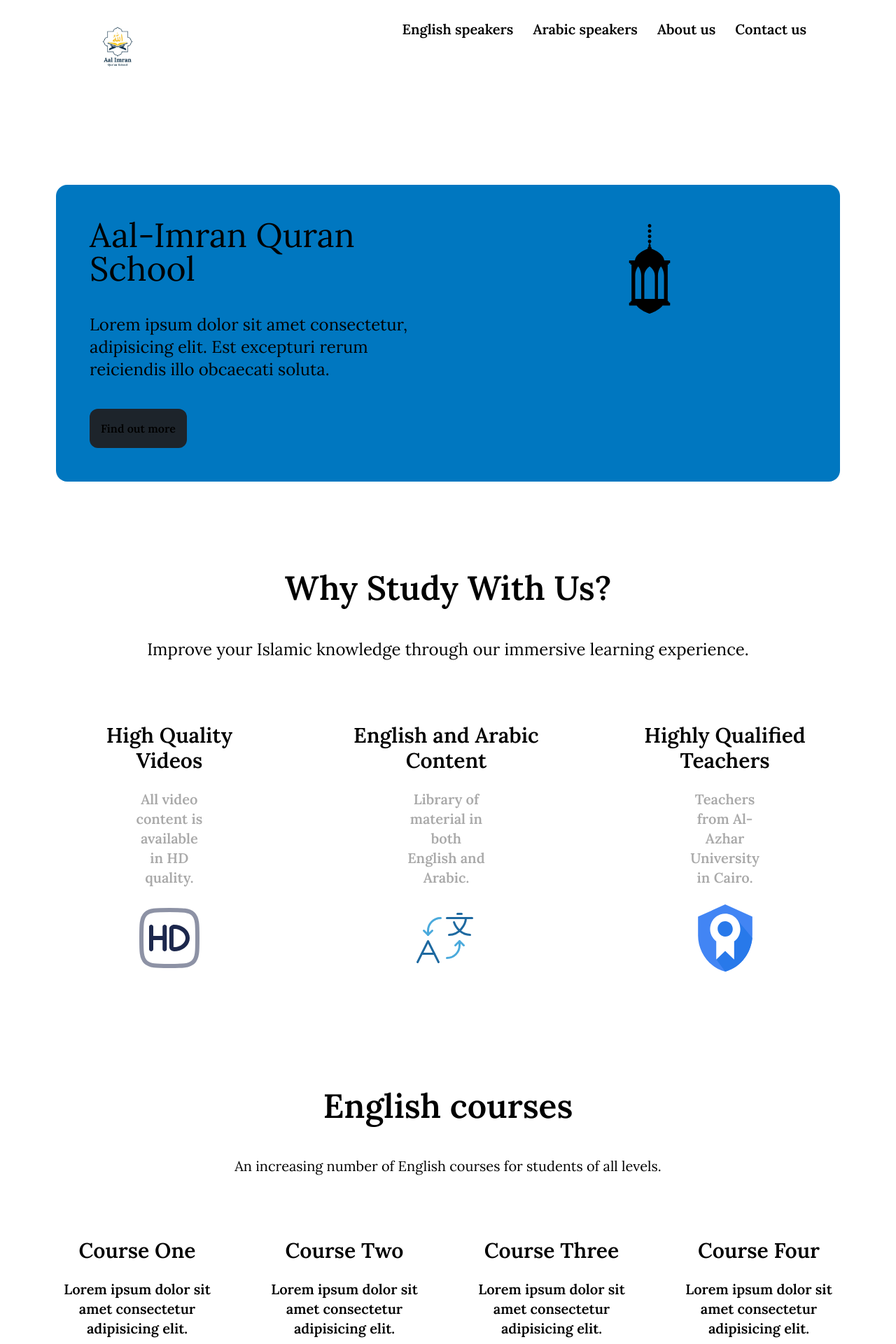
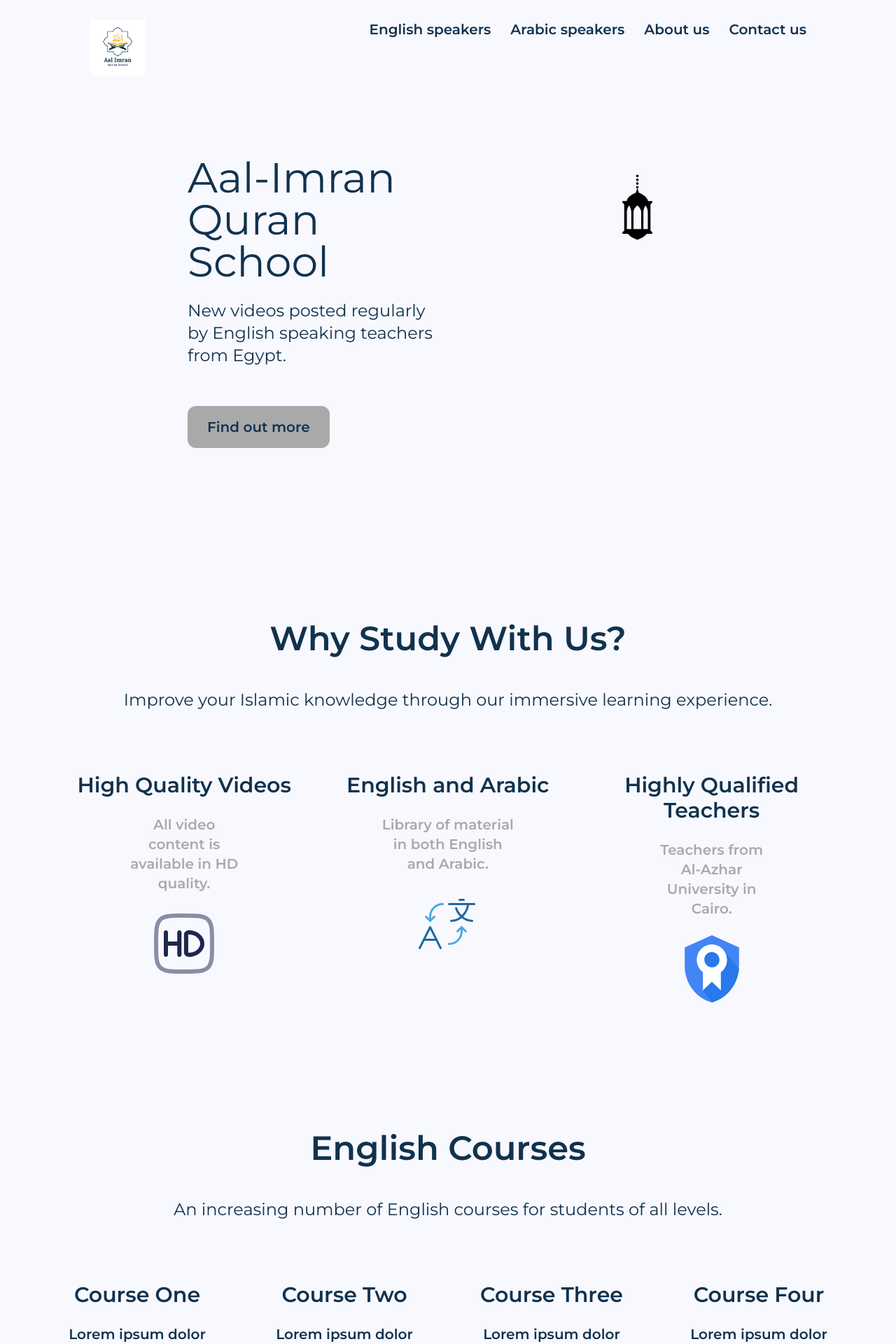
Before and after one commit to BillalPatel/english-for-arabs, a Next.js app: page / in a window 1280 px wide. Shown: the top 1920 px of the page at 70% size. Built offline with nearby package versions, Linux system fonts and the light colour scheme.

Commit message:
Initial commit

```diff
--- a/app/components/Button.tsx
+++ b/app/components/Button.tsx
@@ -7,5 +7,5 @@
 export function Button(props: ButtonProps) {
   const { buttonText } = props;
 
-  return <button className="button | rounded-xl p-4 bg-[#1D242B] hover:bg-[#C7EEFF] text-slate-200 hover:text-[#1D242B] font-extrabold">{buttonText}</button>;
+  return <button className="button | rounded-xl py-4 px-7 bg-darkGrey hover:text-white text-black font-extrabold text-xl">{buttonText}</button>;
 }
--- a/app/components/CourseCard.tsx
+++ b/app/components/CourseCard.tsx
@@ -19,7 +19,7 @@
       <Image
         className="w-auto h-48 mx-auto duration-300 ease-in-out rounded-2xl hover:scale-110"
         src={courseImageUrl}
-        alt=""
+        alt="Video thumbnail"
       />
     </div>
   );
--- a/app/components/Footer.tsx
+++ b/app/components/Footer.tsx
@@ -5,7 +5,7 @@
 
 export function Footer() {
   return (
-    <div className="footer | min-h-[50vh] flex flex-col h-40 w-full bg-zinc-700 text-center text-2xl mt-32">
+    <div className="footer | min-h-[50vh] flex flex-col h-40 bg-darkGrey text-center text-2xl mt-32 w-screen absolute left-0">
       <h1 className="my-20">This is the footer</h1>
       <div className="logo-image">
         <Image src={iconImage} alt={""} className="logo | h-32 w-auto mx-auto mt-20" />
--- a/app/components/Hero.tsx
+++ b/app/components/Hero.tsx
@@ -6,14 +6,17 @@
 import { Button } from "./Button";
 export function Hero() {
   return (
-    <div className="hero | my-20 flex flex-row justify-between rounded-2xl border-red-800 bg-[#0077C0] border-solid p-12 space-y-10">
-      <div className="w-2/4 space-y-10">
-        <h1 className="header | text-5xl">Aal-Imran Quran School</h1>
-      <p className="text-2xl ">
-          Lorem ipsum dolor sit amet consectetur, adipisicing elit. Est
-          excepturi rerum reiciendis illo obcaecati soluta.{" "}
-        </p>
-        <Button buttonText="Find out more" />
+    <div className="hero | flex flex-row justify-between p-12 space-y-10 w-3/4 mx-auto mt-10 mb-36">
+      <div className="w-2/4">
+        <div className="space-y-6">
+          <h1 className="header | text-6xl text-black">Aal-Imran Quran School</h1>
+          <p className="text-2xl text-black">
+            New videos posted regularly by English speaking teachers from Egypt.
+          </p>
+        </div>
+        <div className="my-14">
+          <Button buttonText="Find out more" />
+        </div>
       </div>
       <div className="w-2/4">
         <Image
--- a/app/components/InfoCard.tsx
+++ b/app/components/InfoCard.tsx
@@ -11,9 +11,9 @@
   const { title, description, imageUrl } = props;
 
   return (
-    <div className="info-card | px-8 py-10 space-y-6 duration-300 ease-in-out hover:scale-105">
+    <div className="info-card |  py-10 space-y-6 duration-300 ease-in-out hover:scale-105">
       <h1 className="text-3xl font-extrabold">{title}</h1>
-      <p className="px-20 text-xl font-extrabold text-darkGrey">{description}</p>
+      <p className="px-24 text-xl font-extrabold text-center text-darkGrey">{description}</p>
       <Image className="w-auto h-24 mx-auto" src={imageUrl} alt={""} />
     </div>
   );
--- a/app/components/Navbar.tsx
+++ b/app/components/Navbar.tsx
@@ -13,7 +13,7 @@
           className="logo | h-20 w-auto"
         />
       </div>
-      <ul className="menubar-links | flex flex-row space-x-7 font-semibold">
+      <ul className="menubar-links | flex flex-row space-x-7 font-semibold text-black">
         <li className="relative text-xl w-fit block after:block after:content-[''] after:absolute after:h-[3px] after:bg-gold after:w-full after:scale-x-0 after:hover:scale-x-100 after:transition after:duration-300 after:origin-center">
           <Link href="/...">English speakers</Link>
         </li>
--- a/app/globals.css
+++ b/app/globals.css
@@ -5,11 +5,16 @@
 @tailwind components;
 @tailwind utilities;
 
+body {
+  overflow-x: hidden;
+}
+
 /* :root {
   --foreground-rgb: 0, 0, 0;
   --background-start-rgb: 214, 219, 220;
   --background-end-rgb: 255, 255, 255;
 }
+
 
 @media (prefers-color-scheme: dark) {
   :root {
--- a/app/layout.tsx
+++ b/app/layout.tsx
@@ -1,4 +1,4 @@
-import { Lora, Noto_Sans_Arabic } from "next/font/google";
+import { Montserrat, Noto_Sans_Arabic } from "next/font/google";
 
 import type { Metadata } from "next";
 import "./globals.css";
@@ -6,7 +6,7 @@
 import { Navbar } from "./components/Navbar";
 import { Footer } from "./components/Footer";
 
-const lora = Lora({ subsets: ["cyrillic"], weight: ["400", "500", "600"] });
+const montserrat = Montserrat({ subsets: ["cyrillic"], weight: ["400", "500", "600"] });
 const notoSansArabic = Noto_Sans_Arabic({
   subsets: ["arabic"],
   weight: ["400"],
@@ -23,7 +23,7 @@
   children: React.ReactNode;
 }) {
   return (
-    <html lang="en" className={`${lora.className}`}>
+    <html lang="en" className={`${montserrat.className} bg-offWhite text-black`}>
       <body className={'mx-20'}>
         <Navbar />
         {children}
--- a/app/page.tsx
+++ b/app/page.tsx
@@ -16,28 +16,26 @@
 
 export default function Home() {
   return (
-    <main className="space-y-32 ">
-      <div className="text-2xl font-extrabold"></div>
+    <main className="">
       <Hero />
       {/* <VideoBox videoLink="https://www.youtube.com/embed/AjOBWmjr09Q" /> */}
+      <div className="sections | space-y-36">
         <section>
           <div className="why-study | text-center space-y-12">
-          <h1 className="text-5xl font-extrabold ">Why Study With Us?</h1>
+            <h1 className="text-5xl font-extrabold">Why Study With Us?</h1>
             <h2 className="text-2xl">
               Improve your Islamic knowledge through our immersive learning
               experience.
             </h2>
-          <div className="info-card-section | flex justify-evenly w-full space-x-16">
+            <div className="info-card-section | flex justify-center">
               <InfoCard
                 title="High Quality Videos"
                 description="All video content is available in HD quality."
                 imageUrl={videoIcon}
               />
               <InfoCard
-              title="English and Arabic Content"
-              description={
-                "Library of material in both \n English and \n Arabic."
-              }
+                title="English and Arabic"
+                description={"Library of material in both English and Arabic."}
                 imageUrl={translationIcon}
               />
               <InfoCard
@@ -49,10 +47,13 @@
           </div>
         </section>
         <section className="explore-english-courses | text-center space-y-12">
-        <h1 className="text-5xl font-extrabold">English courses</h1>
-        <h2 className="text-xl">
-          An increasing number of English courses for students of all levels.
+          <div className="space-y-12">
+            <h1 className="text-5xl font-extrabold">English Courses</h1>
+            <h2 className="text-2xl">
+              An increasing number of English courses for students of all
+              levels.
             </h2>
+          </div>
           <div className="course-cards | flex justify-evenly w-full space-x-16">
             <CourseCard
               courseTitle="Course One"
@@ -77,9 +78,13 @@
           </div>
         </section>
         <section className="explore-arabic-courses | text-center space-y-12">
-        <h1 className="text-3xl font-extrabold">Arabic courses</h1>
-        <h2 className="text-4xl">عدد متزايد من دورات اللغة العربية الفصحى</h2>
-        <div className="course-cards | flex justify-evenly w-full space-x-16">
+          <div className="space-y-12">
+            <h1 className="font-extrabold text-7xl">دورات اللغة العربية</h1>
+            <h2 className="text-4xl">
+              عدد متزايد من دورات اللغة العربية الفصحى
+            </h2>
+          </div>
+          <div className="course-cards | flex justify-evenly w-full space-x-10">
             <CourseCard
               courseTitle="Course One"
               courseDescription="Lorem ipsum dolor sit amet consectetur adipisicing elit."
@@ -103,7 +108,7 @@
           </div>
         </section>
         <section className="teacher-info | text-center space-y-8">
-        <h1 className="text-3xl font-extrabold">Meet your teacher</h1>
+          <h1 className="text-5xl font-extrabold">Meet Your Teacher</h1>
           <h2>
             Lorem ipsum dolor sit amet consectetur adipisicing elit. Cupiditate
             nesciunt natus, commodi sed quod odio cum odit voluptate.
@@ -113,6 +118,7 @@
           </div>
           <Button buttonText={"Learn more"} />
         </section>
+      </div>
     </main>
   );
 }
--- a/tailwind.config.ts
+++ b/tailwind.config.ts
@@ -10,10 +10,11 @@
     colors: {
       gold: "#FEB601",
       lightGold: "#F8C91F",
-      darkGrey: '#A9A9A9',
+      darkGrey: "#A9A9A9",
       lightGrey: "#F4F4F4",
       black: "#11324D",
       white: "#FCFAF1",
+      offWhite: "#F8F8FF",
     },
     //   // fontSize: {
     //     // sm: "0.9375rem",
```
Lines whose indentation alone changed are shown as unchanged.
